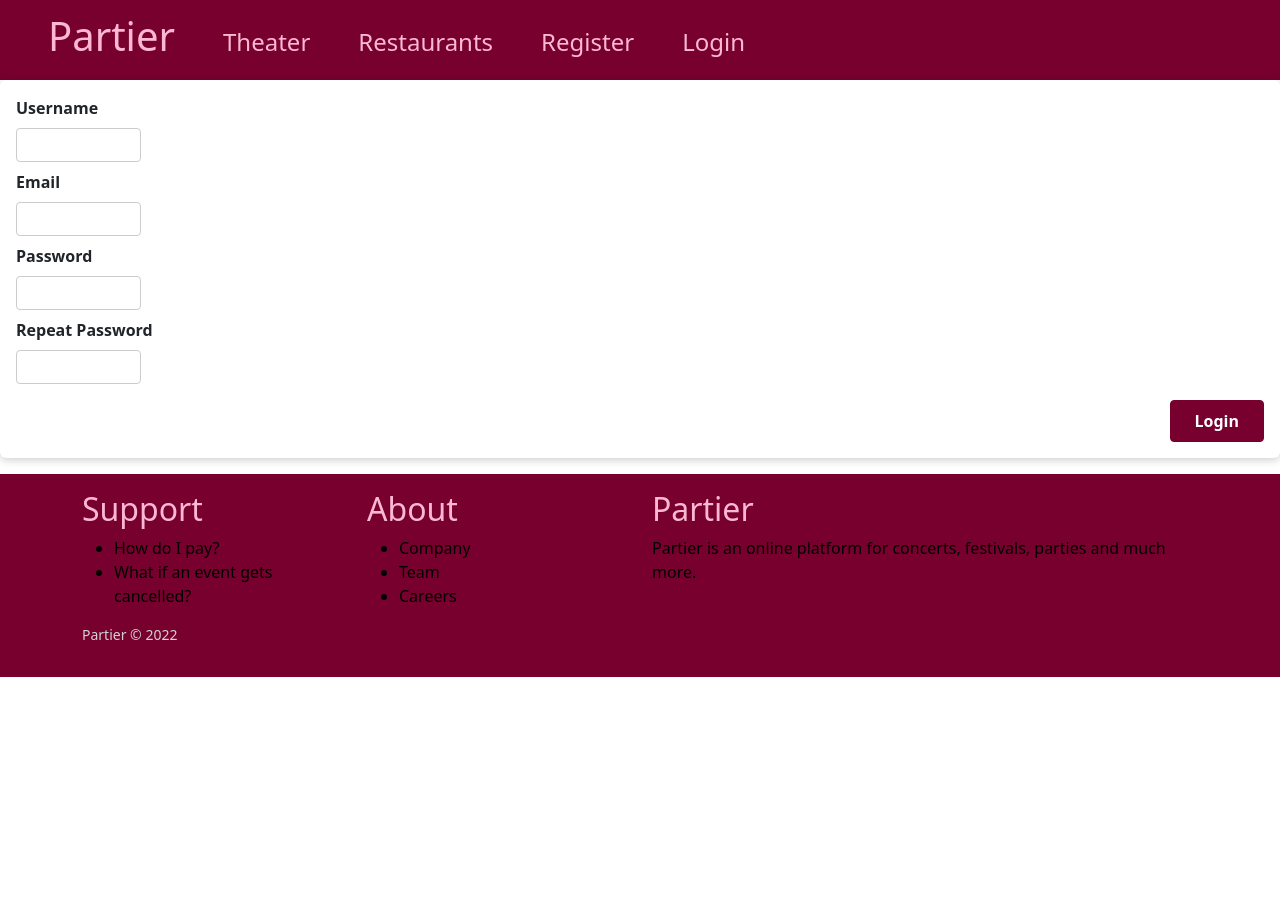
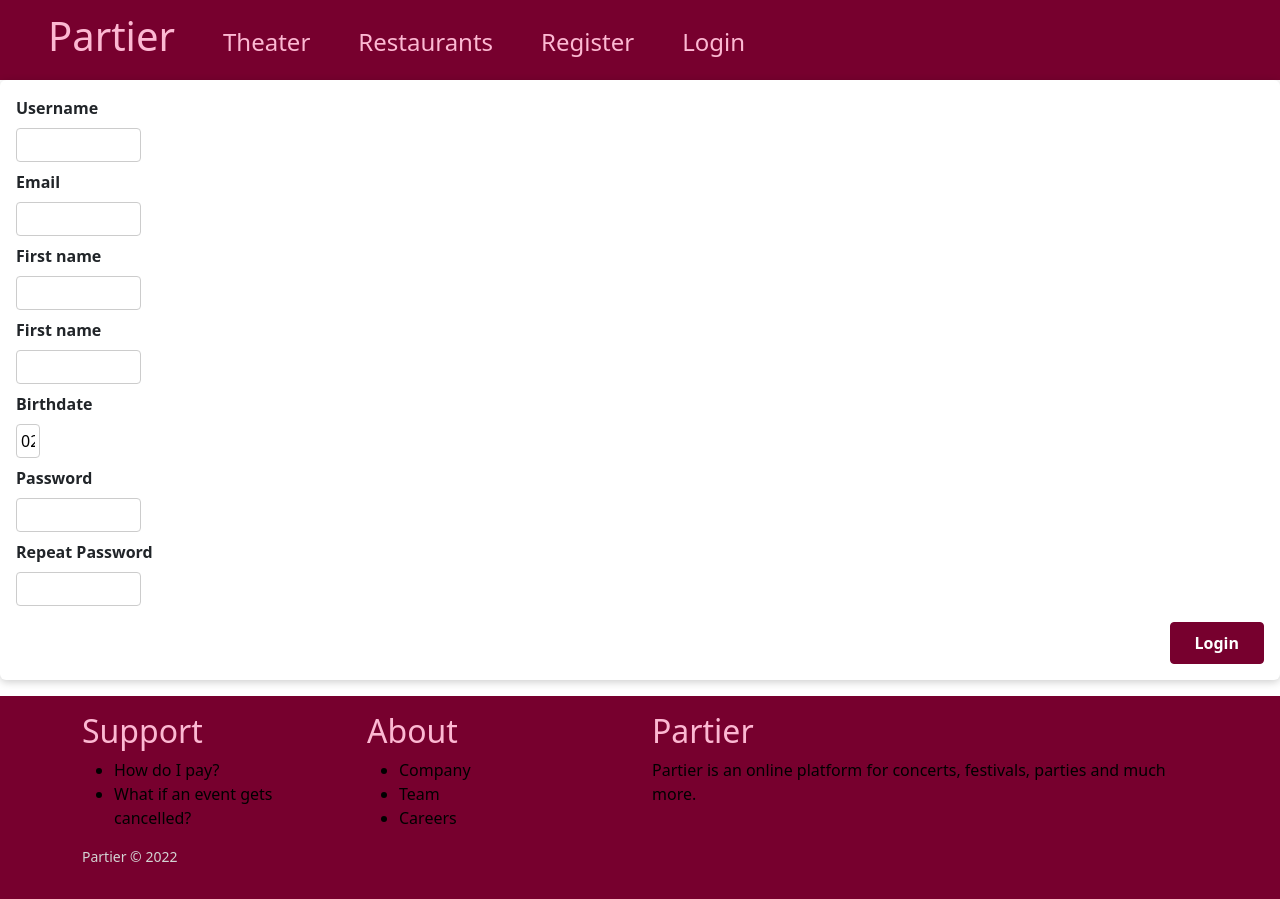
Before and after one commit to razvan6518/partier, a React (Create React App) app in the folder client/: page /register in a window 1280 px wide. Before the commit the page ends 800 px from the top, so only its background shows below. Built offline with nearby package versions, Linux system fonts and the light colour scheme.

Commit message:
added date picker in user registration form, reformat RegisterForm component

```diff
--- a/client/package.json
+++ b/client/package.json
@@ -8,6 +8,7 @@
     "@testing-library/user-event": "^13.5.0",
     "bootstrap": "^5.1.3",
     "react": "^17.0.2",
+    "react-datepicker": "^4.6.0",
     "react-dom": "^17.0.2",
     "react-router-dom": "^6.2.1",
     "react-scripts": "5.0.0",
--- a/client/src/components/layout/RegisterFrom.js
+++ b/client/src/components/layout/RegisterFrom.js
@@ -1,22 +1,38 @@
-import {useRef} from "react";
+import {useRef, useState} from "react";
 import Card from "../ui/Card";
 import classes from "./LoginFrom.module.css";
+import DatePicker from "react-datepicker";
+import "react-datepicker/dist/react-datepicker.css";
 
 function RegisterForm(props) {
-    const usernameInputRef = useRef();
-    const passwordInputRef = useRef();
-    const emailInputRef = useRef();
-    const repeatPasswordInputRef = useRef();
+
+    // const firstNameInputRef = useRef();
+    // const lastNameInputRef = useRef();
+    // const emailInputRef = useRef();
+    // const passwordInputRef = useRef();
+    // const repeatPasswordInputRef = useRef();
+
+    const [password, setPassword] = useState("");
+    const [repeatPassword, setRepeatPassword] = useState("");
+    const [firstName, setFirstName] = useState("");
+    const [lastName, setLastName] = useState("");
+    const [email, setEmail] = useState("");
+    const [startDate, setStartDate] = useState(new Date());
+    const [username, setUsername] = useState("");
+
 
     function submitHandler(user) {
         user.preventDefault();
 
-        const enteredUsername = usernameInputRef.current.value;
-        const enteredPassword = passwordInputRef.current.value;
-        const enteredEmail = emailInputRef.current.value;
-        const enteredRepeatPassword = passwordInputRef.current.value;
 
-        const userItem = {"username": enteredUsername, "email": enteredEmail, "password": enteredPassword, "repeatedPassword": enteredRepeatPassword};
+
+        const userItem = {
+            "username": username,
+            "email": email,
+            "password": password,
+            "repeatedPassword": repeatPassword
+        };
+
 
         props.onRegisterUser(userItem);
     }
@@ -25,19 +41,31 @@ function RegisterForm(props) {
         <form className={classes.form} onSubmit={submitHandler}>
             <div className={classes.control}>
                 <label htmlFor="username">Username</label>
-                <input type="username" required id="username" ref={usernameInputRef}/>
+                <input type="username" required id="username" onChange={event => setUsername(event.target.value)}/>
             </div>
             <div className={classes.control}>
                 <label htmlFor="email">Email</label>
-                <input type="email" required id="email" ref={emailInputRef}/>
+                <input type="email" required id="email" onChange={event => setEmail(event.target.value)}/>
+            </div>
+            <div className={classes.control}>
+                <label htmlFor="firstName">First name</label>
+                <input type="firstName" required id="firstName" onChange={event => setFirstName(event.target.value)}/>
+            </div>
+            <div className={classes.control}>
+                <label htmlFor="lastName">First name</label>
+                <input type="lastName" required id="lastName" onChange={event => setLastName(event.target.value)}/>
+            </div>
+            <div className={classes.control}>
+                <label htmlFor="birthdate">Birthdate</label>
+                <DatePicker selected={startDate} onChange={(date) => setStartDate(date)} />
             </div>
             <div className={classes.control}>
                 <label htmlFor="password">Password</label>
-                <input type="password" required id="password" ref={passwordInputRef}/>
+                <input type="password" required id="password" onChange={event => setPassword(event.target.value)}/>
             </div>
             <div className={classes.control}>
                 <label htmlFor="repeatPassword">Repeat Password</label>
-                <input type="Password" required id="repeatPassword" ref={repeatPasswordInputRef}/>
+                <input type="Password" required id="repeatPassword" onChange={event => setRepeatPassword(event.target.value)}/>
             </div>
             <div className={classes.actions}>
                 <button>Login</button>
```
Also changed, not shown: 1 other file (tests, documents, lock files or other folders).
